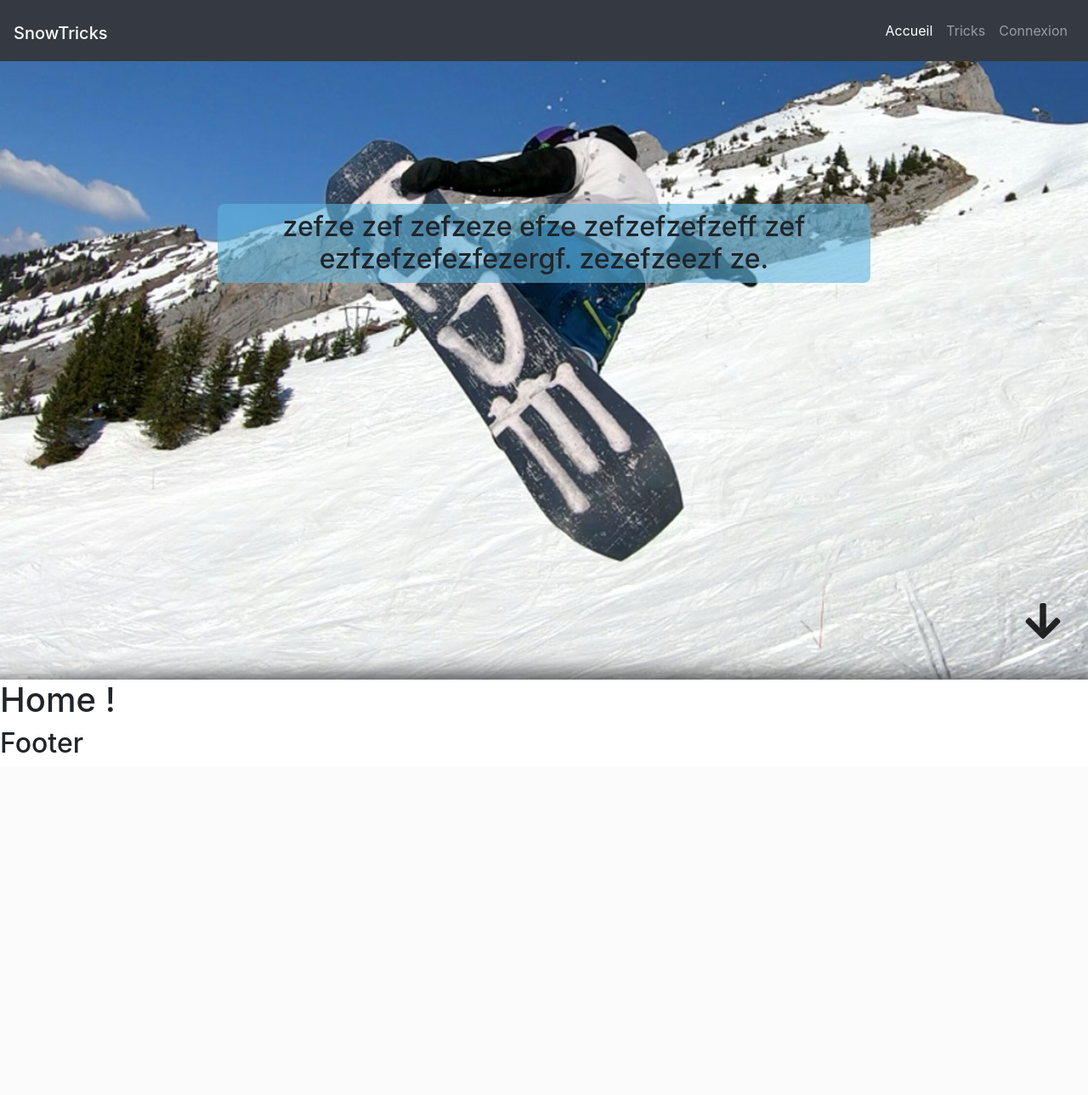
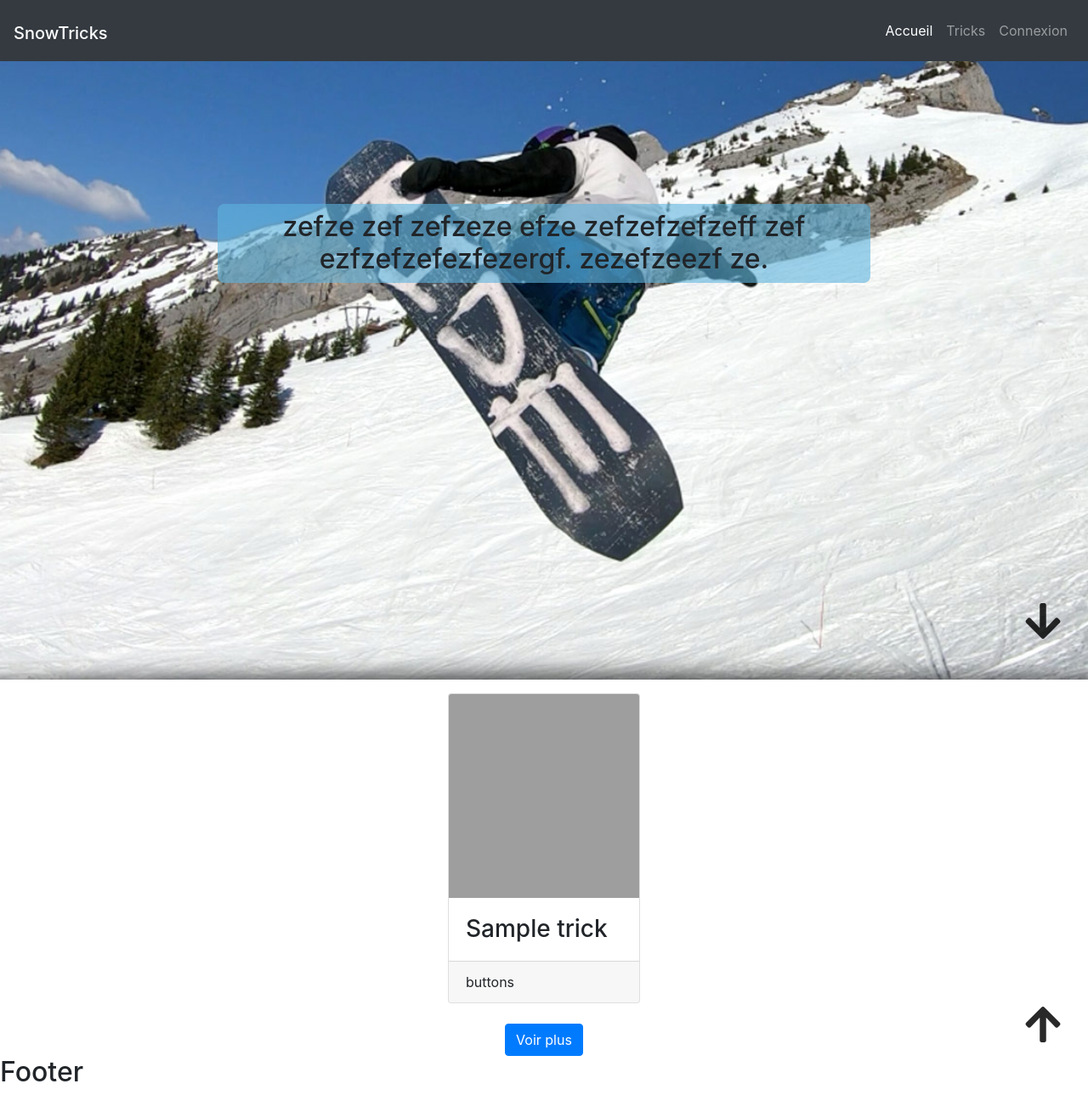
Before and after one commit to RLouet/Formation-OC-P6, a Symfony app: template templates/front/home.html.twig in a window 1280 px wide. Shown: the whole page at 85% size. Before the commit the page ends 886 px from the top, so only its background shows below. Run offline with Twig, Linux system fonts and the light colour scheme; the template is opened without the code that fills it: most values are stand-ins (such as "Sample title", 1, 10 or a date in 2020); some libraries are stand-ins or nearby versions; grey boxes are pictures that could not be loaded.

Commit message:
add navigation arrows and anchors, add tricks in fixtures and sample images, add tricks list and view moer button in homepage

```diff
--- a/public/css/style-front.css
+++ b/public/css/style-front.css
@@ -1,4 +1,6 @@
 /* --- Home --- */
+
+/* --- Hero --- */
 #homeHero {
     height: 100vh;
     background-color: #5eb5e0;
@@ -8,7 +10,7 @@
     background-position: center;
 }
 
-#homeHero .top-ref{
+#homeHero .top-ref {
     height: 0;
 }
 
@@ -26,11 +28,11 @@
     text-decoration: none;
 }
 
-#homeHero h2{
+#homeHero h2 {
     text-align: center;
     margin: 30vh 20% 0 20%;
     padding: 0.5rem;
-    background-color: rgba(94, 181, 224, 0.60);
+    background-color: rgba(94, 181, 224, 0.6);
     border-radius: 0.5rem;
 }
 
@@ -40,6 +42,7 @@
     right: 0;
     margin: 2rem;
     text-align: right;
+    z-index: 999;
 }
 
 .hero-bottom .down-arrow {
@@ -47,7 +50,23 @@
     color: rgba(0, 0, 0, 0.84);
 }
 
+/* --- Tricks list --- */
+.trick-up {
+    position: absolute;
+    bottom: 0;
+    right: 0;
+    margin: 0 2rem;
+    z-index: 999;
+}
+
+.trick-up .up-arrow {
+    font-size: 3rem;
+    color: rgba(0, 0, 0, 0.84);
+}
+
 @media (max-width: 575px) {
+    /* --- Home Hero --- */
+
     #homeHero h2{
         margin: 3rem 5% 0 5%;
     }
@@ -60,7 +79,19 @@
         bottom: 4rem;
     }
 
+    /* --- Footer --- */
     footer {
         margin-bottom: 4rem;
     }
 }
+
+@media (min-width: 576px) {
+    /* --- Tricks list --- */
+    #tricksList {
+        padding-top: 4.5rem;
+        position: relative;
+        top: -4.5rem;
+        margin-bottom: -4.5rem;
+        z-index: 1;
+    }
+}
--- a/public/css/style.css
+++ b/public/css/style.css
@@ -1,4 +1,7 @@
 /* --- General --- */
+html {
+    scroll-behavior: smooth;
+}
 
 /* --- Navbar --- */
 @media (min-width: 576px) {
@@ -13,9 +16,11 @@
         width: 100%;
         justify-content: space-around;
     }
+
     #frontNavbar .navbar-nav .nav-link {
-        padding: .1rem
+        padding: 0.1rem;
     }
+
     #frontNavbar .navbar-nav .nav-link .icon {
         width: 2.5rem;
         height: 2.5rem;
@@ -24,7 +29,7 @@
 
 #frontNavbar .fas {
     font-size: 2.5rem;
-    color: rgba(255,255,255,.5);
+    color: rgba(255, 255, 255, 0.5);
 }
 
 #frontNavbar .icon {
--- a/src/Entity/Trick.php
+++ b/src/Entity/Trick.php
@@ -66,7 +66,7 @@ class Trick
     private $videos;
 
     /**
-     * @ORM\OneToOne(targetEntity=Image::class, cascade={"persist", "remove"})
+     * @ORM\OneToOne(targetEntity=Image::class)
      */
     private $hero;
 
--- a/templates/front/_front-header.html.twig
+++ b/templates/front/_front-header.html.twig
@@ -10,7 +10,7 @@
                     </a>
                 </li>
                 <li class="nav-item">
-                    <a class="nav-link" href="#" title="Tricks">
+                    <a class="nav-link" href="#tricksList" title="Tricks">
                         <span class="d-none d-sm-inline">Tricks</span>
                         <span class="icon trick-icon d-sm-none"></span>
                     </a>
@@ -29,6 +29,6 @@
         <div class="top-ref">&nbsp;</div>
         <h1 class="d-sm-none brand"><a class="" href="#">SnowTricks</a></h1>
         <h2>zefze zef zefzeze efze zefzefzefzeff zef ezfzefzefezfezergf. zezefzeezf ze.</h2>
-        <div class="hero-bottom"><a class="down-arrow" href="#" title="Tricks"><i class="fas fa-arrow-down"></i></a></div>
+        <div class="hero-bottom"><a class="down-arrow" href="#tricksList" title="Tricks"><i class="fas fa-arrow-down"></i></a></div>
     </div>
 </header>
--- a/templates/front/home.html.twig
+++ b/templates/front/home.html.twig
@@ -1,5 +1,45 @@
 {% extends 'front/_front-base.html.twig' %}
 
 {% block body %}
-    <h1>Home !</h1>
+    <section class="container-fluid tricks-list" id="tricksList">
+        {#
+        <div class="row justify-content-around pt-sm-2 pt-xl-3">
+            {% for trick in tricks %}
+                <div class="col-12 col-md-4 col-xl-2 pt-3 pt-md-4 px-2 px-xl-0 mx-xl-1 trick-item">
+                    <div class="item-container">
+                        <img src="uploads/tricks/{{ trick.images|first.name }}" style="width: 100%">
+                        <div class="item-content">
+                            <h3>{{ trick.name }}</h3>
+                        </div>
+                    </div>
+                </div>
+            {% endfor %}
+        </div>
+        #}
+
+        <div class="row row-cols-1 row-cols-md-3 row-cols-xl-5 justify-content-around pt-sm-2 pt-xl-3">
+            {% for trick in tricks %}
+                <div class="col mb-3 mb-md-4">
+                    <div class="card h-100">
+                        <a href="#" title="Voir le trick">
+                            <img src="{% if trick.images is not empty %}uploads/tricks/{{ trick.images|first.name }}{% else %}imgs/no-image.jpg{% endif %}" class="card-img-top" style="height: 15rem;object-fit: cover">
+                        </a>
+                        <div class="card-body">
+                            <h3 class="card-title mb-0">{{ trick.name }}</h3>
+                        </div>
+                        <div class="card-footer">
+                            buttons
+                        </div>
+                    </div>
+                </div>
+            {% endfor %}
+        </div>
+
+        <div class="row">
+            <div class="col-12 text-center">
+                <button class="btn btn-primary">Voir plus</button>
+                <div class="trick-up"><a class="up-arrow" href="#tricksList" title="Premiers Tricks"><i class="fas fa-arrow-up"></i></a></div>
+            </div>
+        </div>
+    </section>
 {% endblock %}
```
Also changed, not shown: src/Controller/FrontController.php (+8 -2 lines), src/DataFixtures/AppFixtures.php (+20 -0 lines), public/uploads/tricks/sample26.jpg (added), public/uploads/tricks/sample27.jpg (added), public/uploads/tricks/sample28.jpg (added), public/uploads/tricks/sample29.jpg (added), public/uploads/tricks/sample30.jpg (added).
